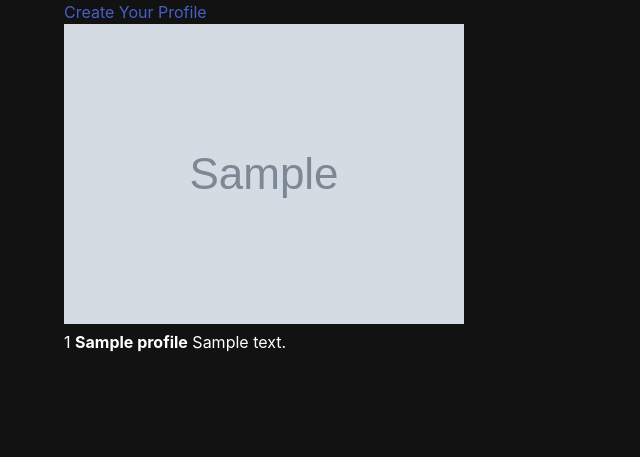
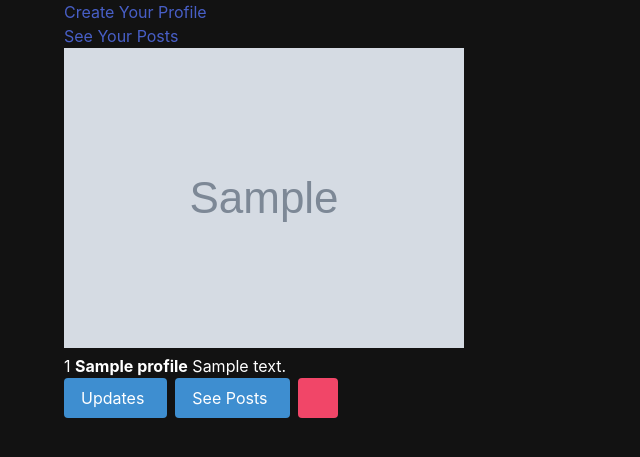
Before and after one commit to mariaximenez/signposts, a Django app: page /myprofile/ in a window 1280 px wide. Shown: the part 52-509 px from the top of the page, without its empty margins (0-640 px from the left). Run offline with Django 4.2, Linux system fonts and the light colour scheme; a user stored in the database is signed in; tables that the repository leaves empty hold one stand-in row (values such as "Sample post"); grey boxes marked "Sample" are stand-in pictures.

Commit message:
Profile Posts display

```diff
--- a/main_app/templates/myprofile_detail.html
+++ b/main_app/templates/myprofile_detail.html
@@ -6,6 +6,9 @@
 
 <div class="profile_create">
   <a href="/myprofile/new"> Create Your Profile</a>
+</div>
+<div class="profile_posts">
+  <a href="/myprofile/<int:pk>"> See Your Posts</a>
 </div>
 <div class="detail__img">
   <img src="{{profile.avatar_img}}" alt="{{profile.name}}" />
@@ -19,6 +22,27 @@
 
     <span>{{profile.goal_description}}</span>
   </div>
+  <div class="detail__container">
+
+    <div class="buttons">
+        <div class="buttons">
+        <a href="{% url 'post_update' profile.pk %}" class="button is-info"> Updates
+            <span class="icon">
+                <i class="fas fa-edit"></i>
+            </span>
+        </a>
+        <a href="{% url 'myprofile_post' profile.pk %}" class="button is-info"> See Posts
+          <span class="icon">
+              <i class="fas fa-edit"></i>
+          </span>
+      </a>
+        <a href="{% url 'post_delete' profile.pk %}" class="button is-danger">
+            <span class="icon">
+                <i class="fas fa-trash-alt"></i>
+            </span>
+        </a>
+    </div>
+    </div>
   {% empty %}
   <article class="message">
     <div class="message-header">
--- a/main_app/urls.py
+++ b/main_app/urls.py
@@ -11,7 +11,7 @@ urlpatterns = [
     path('myprofile/<int:pk>/delete/', views.ProfileDelete.as_view(), name="profile_delete"),
     path('accounts/signup/', views.Signup.as_view(), name="signup"),
     path('myprofile/', views.MyProfileDetail.as_view(), name="myprofile_detail"),
-    path('myprofilepost/', views.MyProfilePost.as_view(), name="myprofile_post"),
+    path('myprofile/<int:pk>/', views.MyProfilePost.as_view(), name="myprofile_post"),
     path('myprofile/new', views.ProfileCreate.as_view(), name="profile_create"),
     path('groups/<int:pk>/', views.MyGroupPost.as_view(), name="group_detail"),
     path('groups/<int:pk>/new', views.PostCreate.as_view(), name="post_create"),
--- a/main_app/views.py
+++ b/main_app/views.py
@@ -91,10 +91,10 @@ class MyProfileDetail(TemplateView):
 
 class MyProfilePost(TemplateView):
     template_name = "myprofile_post.html"
+
     def get_context_data(self, **kwargs):
         context = super().get_context_data(**kwargs)
-        user=self.request.user
-        context["posts"] = PostModel.objects.filter(name=user)
+        context["posts"] = PostModel.objects.filter(profile=context['pk'])
         return context
 
 
```
Also changed, not shown: main_app/templates/myprofile_post.html (+8 -6 lines).
